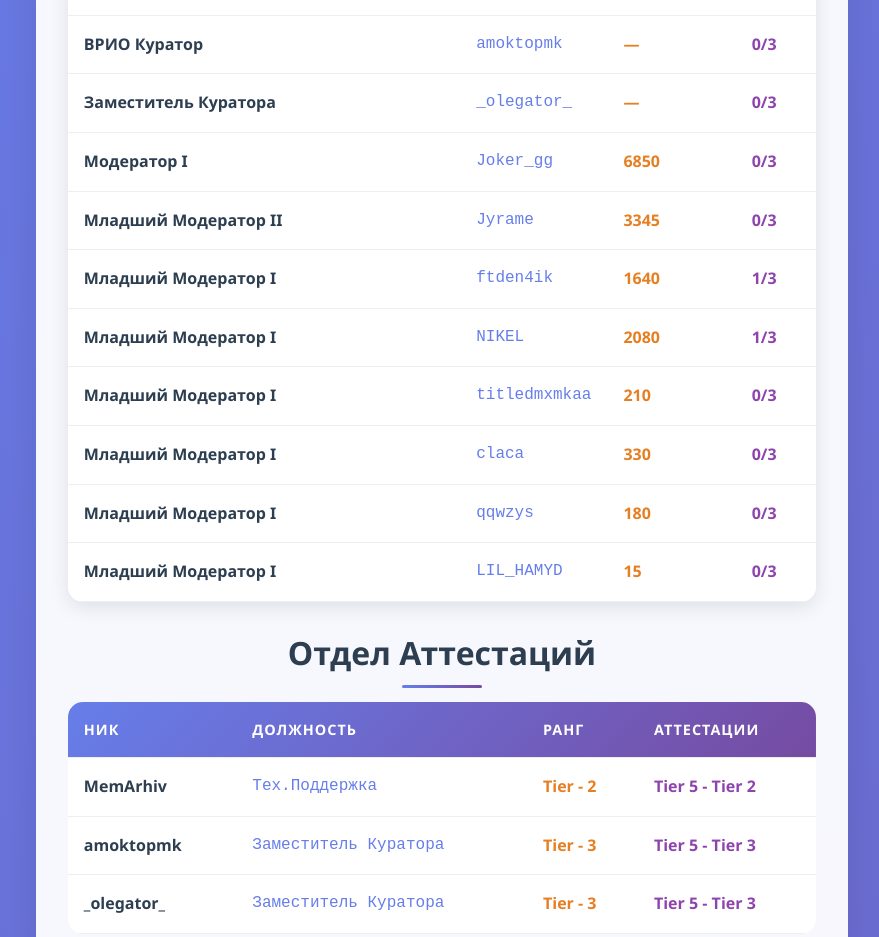
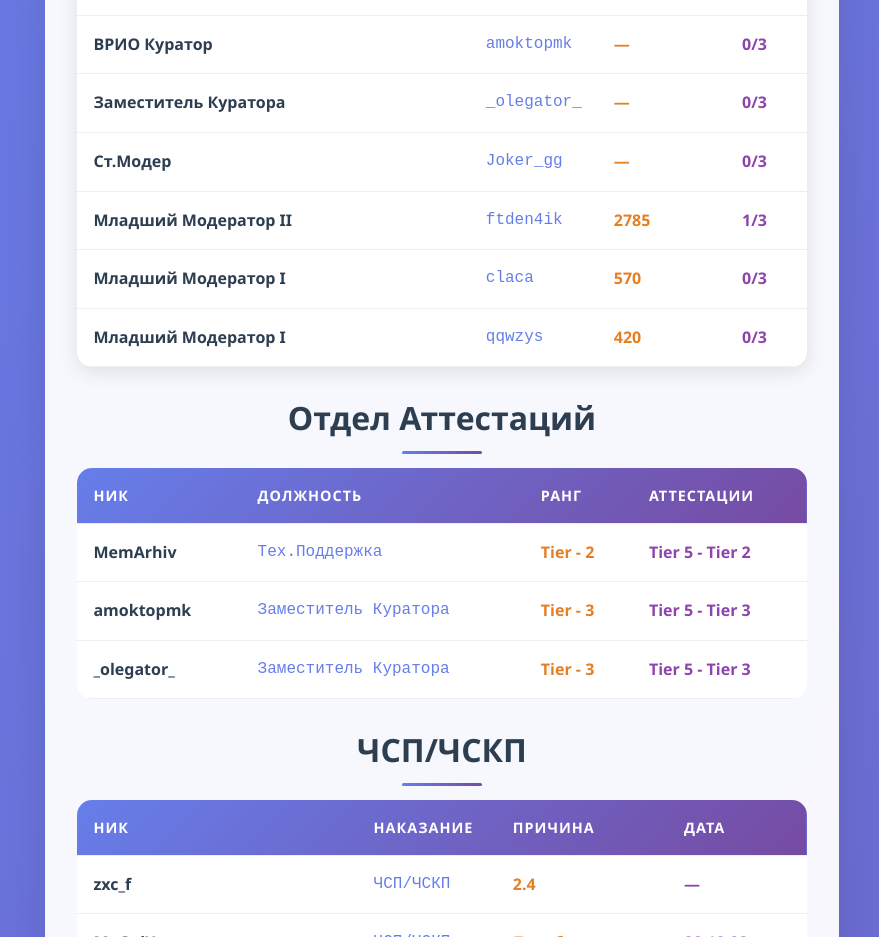
Before and after one commit to evelx-link/adapter, a website built with Vite: page index.html in a window 1280 px wide. Shown: the part 620-1557 px from the top of the page, without its empty margins (198-1077 px from the left). Built offline with nearby package versions, Linux system fonts and the light colour scheme.

Commit message:
Update index.html

```diff
--- a/index.html
+++ b/index.html
@@ -97,51 +97,27 @@
                             <td class="warn">0/3</td>
                         </tr>
                         <tr>
-                            <td class="position">Модератор I</td>
+                            <td class="position">Ст.Модер</td>
                             <td class="nickname">Joker_gg</td>
-                            <td class="reputation">6850</td>
+                            <td class="reputation">—</td>
                             <td class="warn">0/3</td>
                         </tr>
                         <tr>
                             <td class="position">Младший Модератор II</td>
-                            <td class="nickname">Jyrame</td>
-                            <td class="reputation">3345</td>
-                            <td class="warn">0/3</td>
-                        </tr>
-                        <tr>
-                            <td class="position">Младший Модератор I</td>
                             <td class="nickname">ftden4ik</td>
-                            <td class="reputation">1640</td>
+                            <td class="reputation">2785</td>
                             <td class="warn">1/3</td>
                         </tr>
                         <tr>
                             <td class="position">Младший Модератор I</td>
-                            <td class="nickname">NIKEL</td>
-                            <td class="reputation">2080</td>
-                            <td class="warn">1/3</td>
-                        </tr>
-                        <tr>
-                            <td class="position">Младший Модератор I</td>
-                            <td class="nickname">titledmxmkaa</td>
-                            <td class="reputation">210</td>
-                            <td class="warn">0/3</td>
-                        </tr>
-                        <tr>
-                            <td class="position">Младший Модератор I</td>
                             <td class="nickname">claca</td>
-                            <td class="reputation">330</td>
+                            <td class="reputation">570</td>
                             <td class="warn">0/3</td>
                         </tr>
                         <tr>
                             <td class="position">Младший Модератор I</td>
                             <td class="nickname">qqwzys</td>
-                            <td class="reputation">180</td>
-                            <td class="warn">0/3</td>
-                        </tr>
-                        <tr>
-                            <td class="position">Младший Модератор I</td>
-                            <td class="nickname">LIL_HAMYD</td>
-                            <td class="reputation">15</td>
+                            <td class="reputation">420</td>
                             <td class="warn">0/3</td>
                         </tr>
                     </tbody>
```
